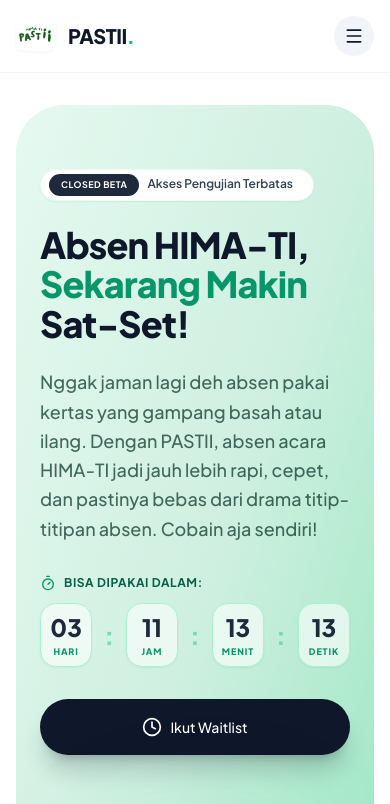
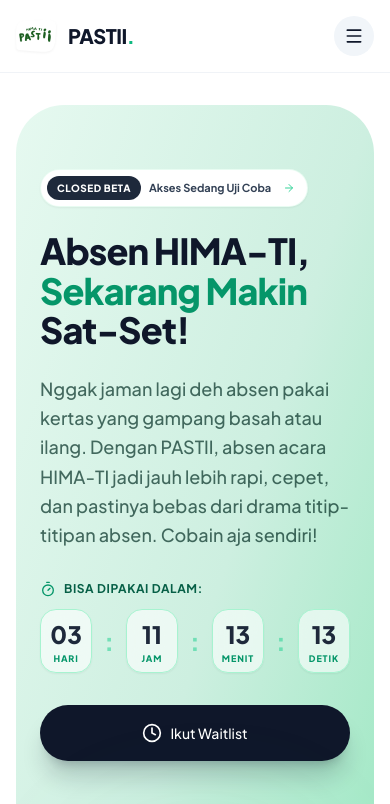
Before and after one commit to HIMA-TI/pastii-landingpage, a React (Vite) app: page / in a window 390 px wide. Shown: the top 804 px of the page. Built offline with nearby package versions, Linux system fonts and the light colour scheme.

Commit message:
fix: animasi hamburger menu & perapihan badge mobile

```diff
--- a/src/App.jsx
+++ b/src/App.jsx
@@ -204,14 +204,15 @@ const App = () => {
                 </div>
 
                 {/* MOBILE MENU DROP */}
-                <AnimatePresence>
+                <AnimatePresence mode="wait">
                     {isMobileMenuOpen && (
                         <motion.div
+                            key="mobile-nav-panel"
                             initial={{ opacity: 0, y: -20, scaleY: 0.95 }}
                             animate={{ opacity: 1, y: 0, scaleY: 1 }}
                             exit={{ opacity: 0, y: -20, scaleY: 0.95 }}
                             transition={{ duration: 0.2 }}
-                            className="absolute top-full left-0 w-full bg-white shadow-xl border-b border-slate-200 flex flex-col md:hidden p-4 gap-2 z-40 origin-top"
+                            className="absolute top-full left-0 w-full bg-white shadow-2xl border-b border-slate-200 flex flex-col md:hidden p-4 gap-2 z-40 origin-top"
                         >
                             <a href="#about" onClick={() => setIsMobileMenuOpen(false)} className="text-base font-bold text-slate-600 p-4 rounded-2xl hover:bg-emerald-50 hover:text-emerald-700 transition-colors">Tentang PASTII</a>
                             <a href="#fitur" onClick={() => setIsMobileMenuOpen(false)} className="text-base font-bold text-slate-600 p-4 rounded-2xl hover:bg-emerald-50 hover:text-emerald-700 transition-colors">Fitur Utama</a>
@@ -238,14 +239,14 @@ const App = () => {
 
                             {/* Dynamic Badge */}
                             <motion.div variants={fadeUpVariant} className="mb-6">
-                                <Badge variant="white" className="border border-emerald-100/50 shadow-sm flex flex-wrap sm:flex-nowrap gap-2 items-center pl-2 py-1 max-w-full h-auto leading-normal">
-                                    <span className={cn("rounded-full px-3 py-1 text-[9px] sm:text-[10px] uppercase font-bold text-white tracking-wider transition-colors shrink-0", isReleased ? "bg-emerald-500" : "bg-slate-800")}>
+                                <Badge variant="white" className="border border-emerald-100/50 shadow-sm flex items-center justify-start gap-2 pl-1.5 pr-3 py-1.5 w-max max-w-full">
+                                    <span className={cn("rounded-full px-2.5 py-1 text-[10px] uppercase font-extrabold text-white tracking-wider whitespace-nowrap", isReleased ? "bg-emerald-500" : "bg-slate-800")}>
                                         {isReleased ? "Rilis Beta" : "Closed Beta"}
                                     </span>
-                                    <span className="transition-all text-xs sm:text-sm font-semibold text-slate-700 pr-2 pb-0.5 sm:pb-0">
-                                        {isReleased ? "Eksklusif HIMA-TI" : "Akses Pengujian Terbatas"}
+                                    <span className="text-[11px] sm:text-xs font-bold text-slate-700 truncate min-w-0 pr-1">
+                                        {isReleased ? "Akses HIMA-TI UNIKU" : "Akses Sedang Uji Coba"}
                                     </span>
-                                    <ArrowRight className="h-4 w-4 mr-1 text-slate-400 hidden sm:block" />
+                                    <ArrowRight className="h-3 w-3 sm:h-4 sm:w-4 text-emerald-400 shrink-0" />
                                 </Badge>
                             </motion.div>
 
```
